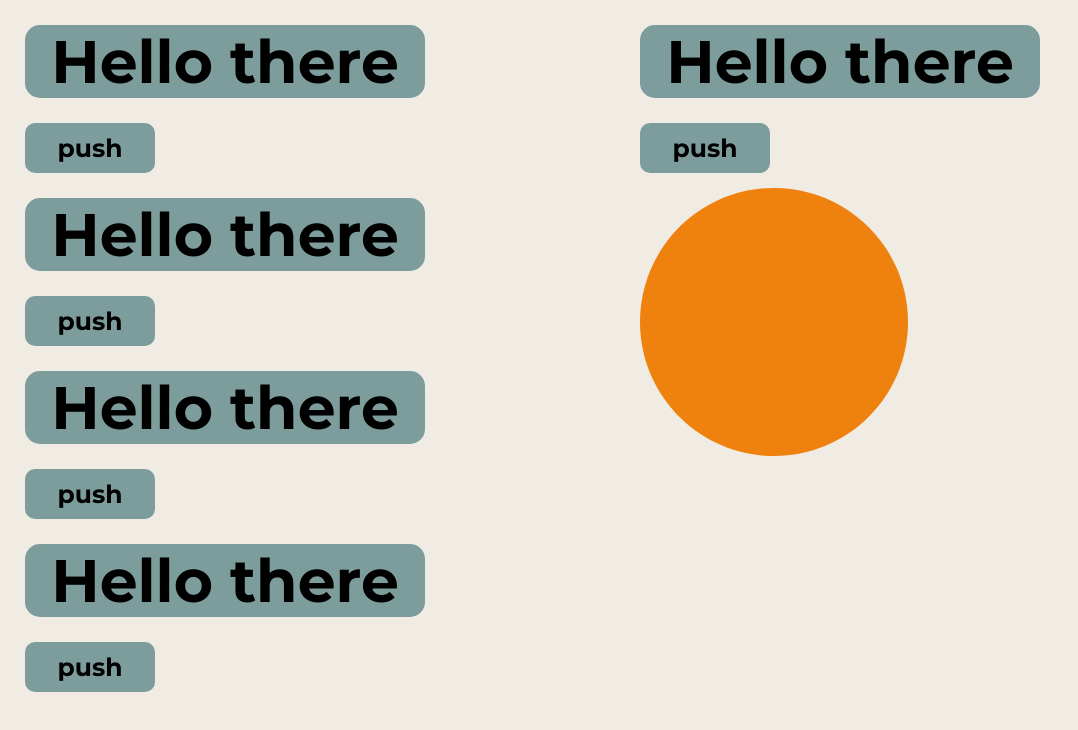
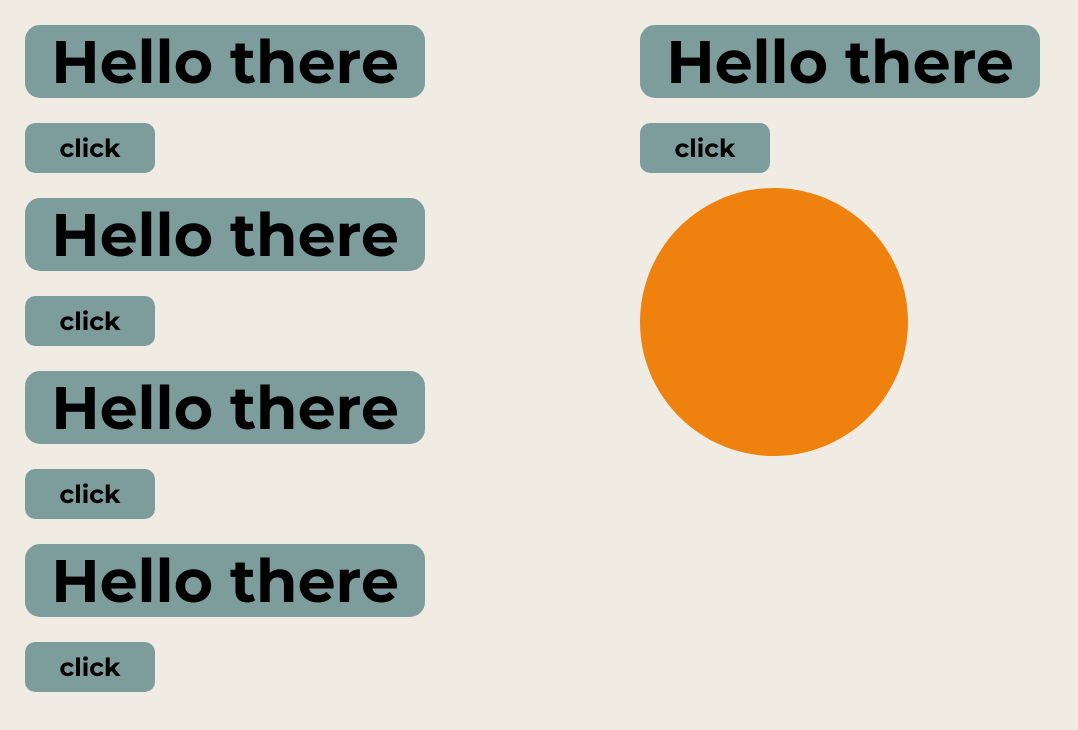
Before and after one commit to Mardooleg/bash, a plain HTML site: page index.html in a window 1280 px wide. Shown: the whole page, without its empty margins (0-1078 px from the left). Drawn offline with Linux system fonts and the light colour scheme.

Commit message:
Update index.html

```diff
--- a/index.html
+++ b/index.html
@@ -16,22 +16,22 @@
 <div class="controller" id="controller">
     <div class="left">
         <div class="fir" id="first"> Hello there </div>
-        <button class="but1" id="but1">push</button>
+        <button class="but1" id="but1">click</button>
 
         <div class="sec" id="second"> Hello there </div>
-        <button class="but2" id="but2">push</button>
+        <button class="but2" id="but2">click</button>
 
         <div class="third" id="third"> Hello there </div>
-        <button class="but3" id="but3">push</button>
+        <button class="but3" id="but3">click</button>
 
         <div class="fourth" id="fourth"> Hello there </div>
-        <button class="but4" id="but4">push</button>
+        <button class="but4" id="but4">click</button>
     </div>
 
 
         <div class="right">
             <div class="fifth" id="fifth"> Hello there </div>
-            <button class="but5" id="but5">push</button>
+            <button class="but5" id="but5">click</button>
 
 
         <div class="images">
```
